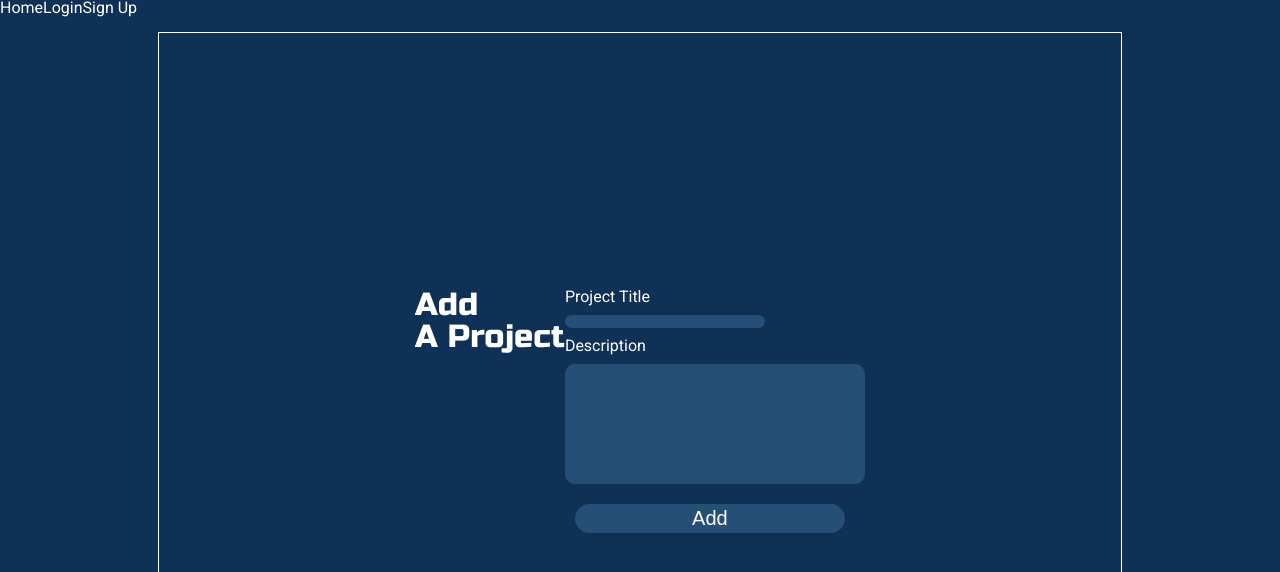
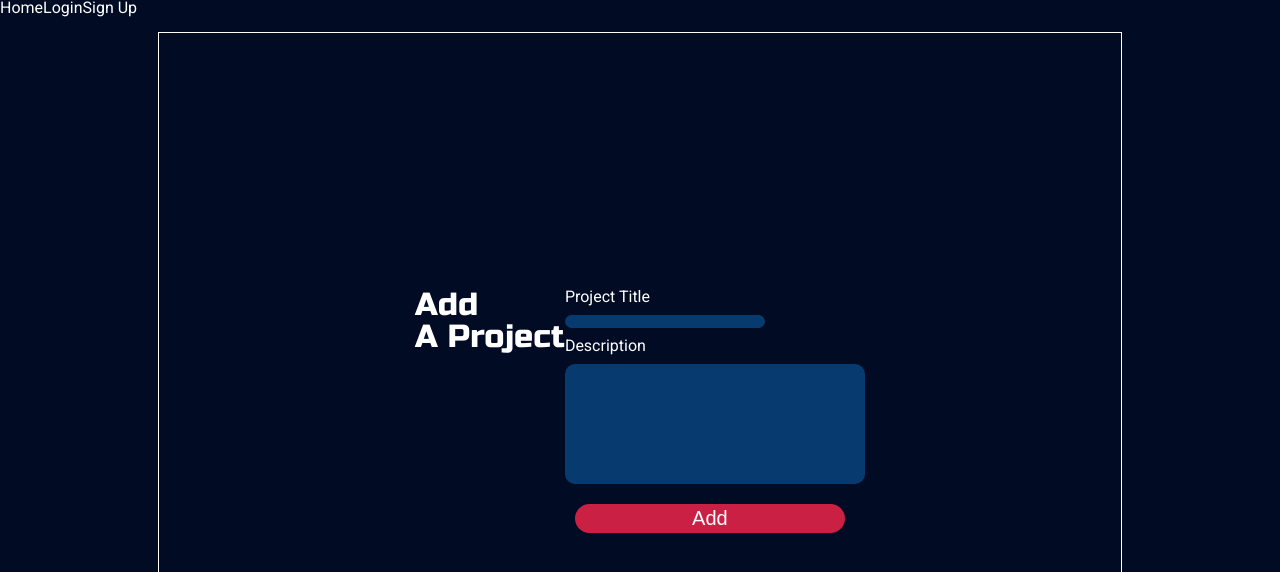
Before and after one commit to bw-virtual-reality-1/React, a React (Create React App) app in the folder client/: page /add-project in a window 1280 px wide. Shown: the top 572 px of the page. Built offline with nearby package versions, Linux system fonts and the light colour scheme; no server answers.

Commit message:
added privateroute to dashboard

```diff
--- a/client/src/App.js
+++ b/client/src/App.js
@@ -14,6 +14,7 @@ import Navbar from "./components/Navigation";
 import Login from "./components/Login";
 import SignUp from "./components/SignUp";
 import Home from "./components/Home";
+import PrivateRoute from './utils/PrivateRoute'
 
 
 function App() {
@@ -53,9 +54,9 @@ const [projects, setProjectList] = useState([]);
         <Route exact path="/signup">
           <SignUp />
           </Route>
-  <Route exact path='/dashboard'>
+  <PrivateRoute exact path='/dashboard'>
     <Dashboard projects={projects}/>
-  </Route>
+  </PrivateRoute>
   <Route exact path='/add-project'>
     <AddProject/>
   </Route>
--- a/client/src/components/AddProject.js
+++ b/client/src/components/AddProject.js
@@ -30,7 +30,7 @@ const initFormValues = {
     const onSubmit= e =>{
         e.preventDefault();
         axios
-        .post("https://reqres.in/api/users", addProject)
+        .post(" https://virtual-reality-fundraiser.herokuapp.com/api/auth/fundraiser", addProject)
         .then(res => {
             console.log(res.data)
             setProject(res.data)
--- a/client/src/components/Style.js
+++ b/client/src/components/Style.js
@@ -30,7 +30,7 @@ const StyledForm = styled.div`
     }
 
     button {
-      background-color: #629cd6;
+      background-color: #CA2044;
       width: 100px;
       border: none;
       margin: 10px;
--- a/client/src/styles/add.css
+++ b/client/src/styles/add.css
@@ -26,7 +26,7 @@ label {
 
 input{
     margin: 10px 0;
-    background-color: #264f77;
+    background-color: #073b70;
     border: none;
     border-radius: 10px;
     width: 200px;
@@ -37,7 +37,7 @@ input{
     width: 300px;
 }
 #submit {
-    background-color: #264f77;
+    background-color: #CA2044;
     font-size: 20px;
         width: 90%;
     border: none;
--- a/client/src/styles/card.css
+++ b/client/src/styles/card.css
@@ -2,7 +2,7 @@
 .card-wrapper{
     font-family: "Roboto", sans-serif;
     padding: 20px;
-    border: 1px solid white;
+    border: 1px solid #CA2044;
      margin: 20px auto;
     width: 30%;
 }
@@ -27,7 +27,7 @@ line-height: 50px;
     height: 200px;
 }
 #donate-btn{
-    background-color: #629cd6;
+    background-color: #CA2044;
     width: 100px;
     border: none;
     margin: 10px;
--- a/client/src/styles/role.css
+++ b/client/src/styles/role.css
@@ -1,6 +1,7 @@
 
 body{
-    background-color: #0e3155;
+    background-color: #010B24;
+    color: white;
 }
 
 .role-wrap{
```
